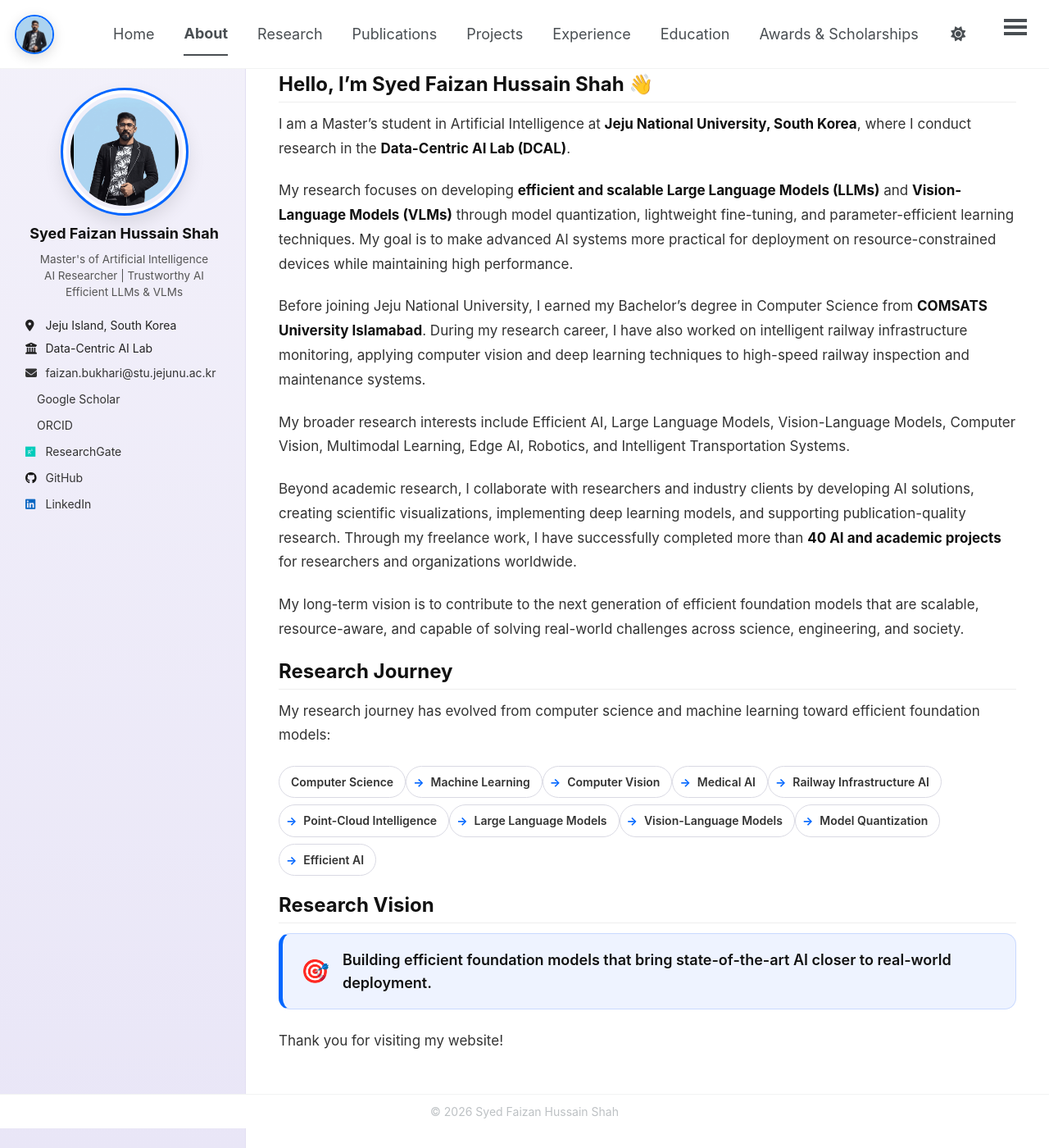
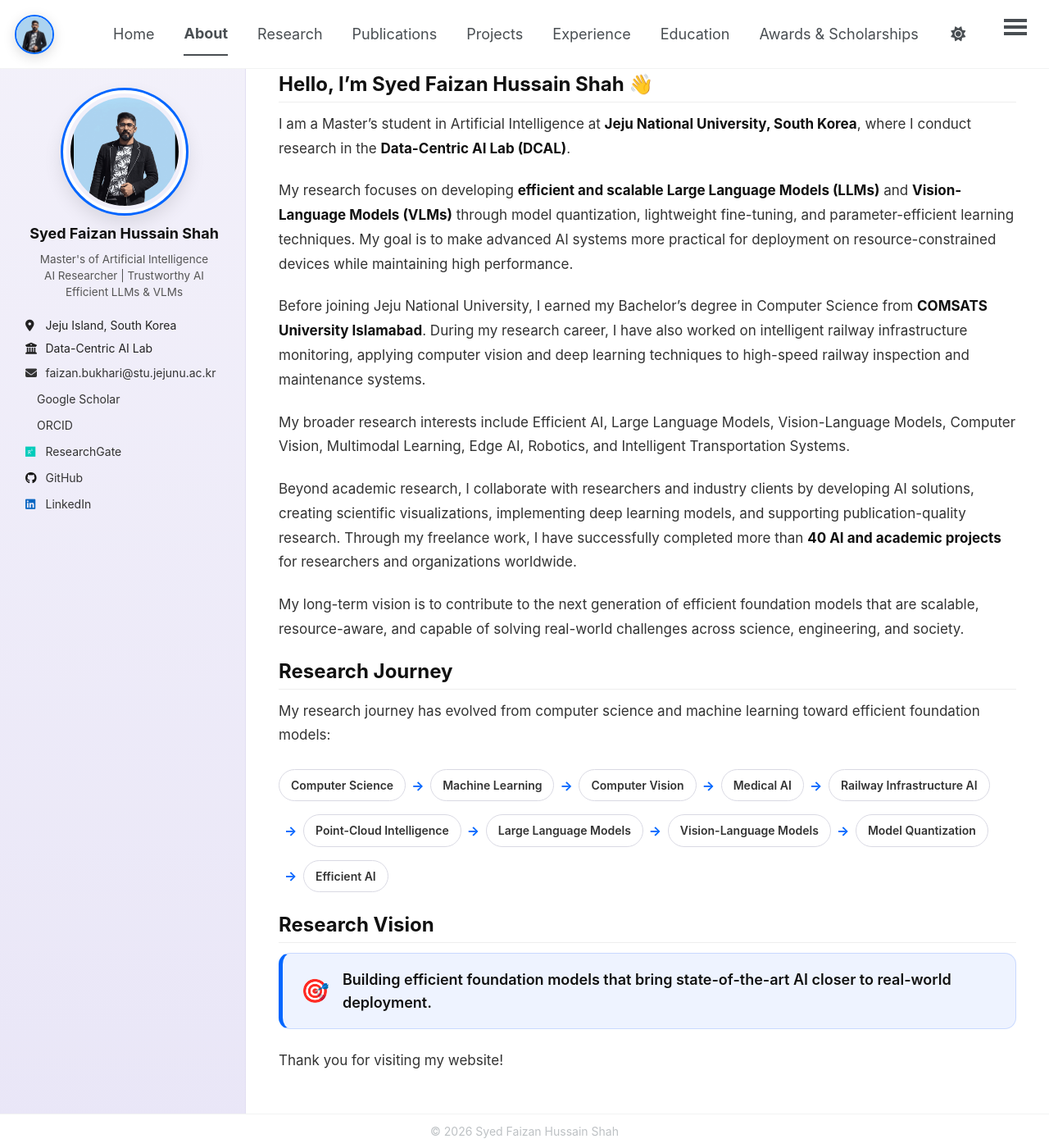
Before and after one commit to Fazi743/Fazi743.github.io, a Jekyll site: the page built from _pages/about.md, in a window 1280 px wide and 1400 px high, scrolled down 99 px. Shown: the whole window at 82% size. Built offline with Jekyll 4.4.1, drawn with Linux system fonts in a browser that asks for light colours; a style sheet for code colours, icons or effects is not loaded.

Commit message:
Update custom.css

```diff
--- a/assets/css/custom.css
+++ b/assets/css/custom.css
@@ -354,6 +354,7 @@ body > .page__footer{ flex-shrink:0; }
   margin:12px 0 10px;
 }
 .step{
+  position:relative;
   display:inline-block;
   background:#fff;
   border:1px solid #d9d9e3;
@@ -362,18 +363,18 @@ body > .page__footer{ flex-shrink:0; }
   font-size:14px;
   font-weight:600;
   color:#333;
+  margin:4px 0;
 }
+.step + .step{ margin-left:30px; }          /* room for the arrow */
 .step + .step::before{            /* arrow between steps */
   content:"→";
-  display:inline-block;
-  margin:0 8px 0 -6px;
+  position:absolute;
+  left:-24px;                                 /* sits in the gap, outside the pill */
+  top:50%;
+  transform:translateY(-50%);
   color:var(--accent);
   font-weight:700;
-}
-.step--now{                        /* current focus highlighted */
-  background:var(--accent);
-  border-color:var(--accent);
-  color:#fff;
+  font-size:16px;
 }
 
 /* ---------- About: research vision callout ---------- */
```
